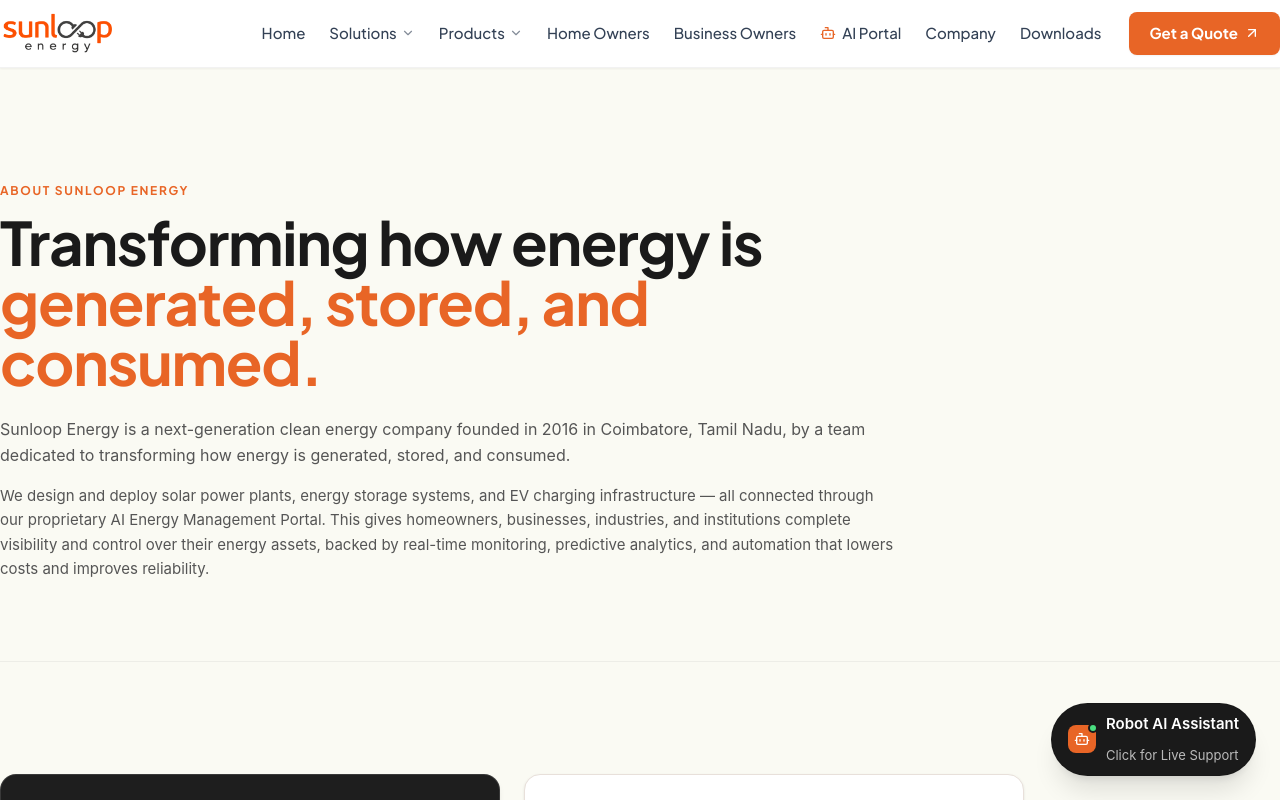
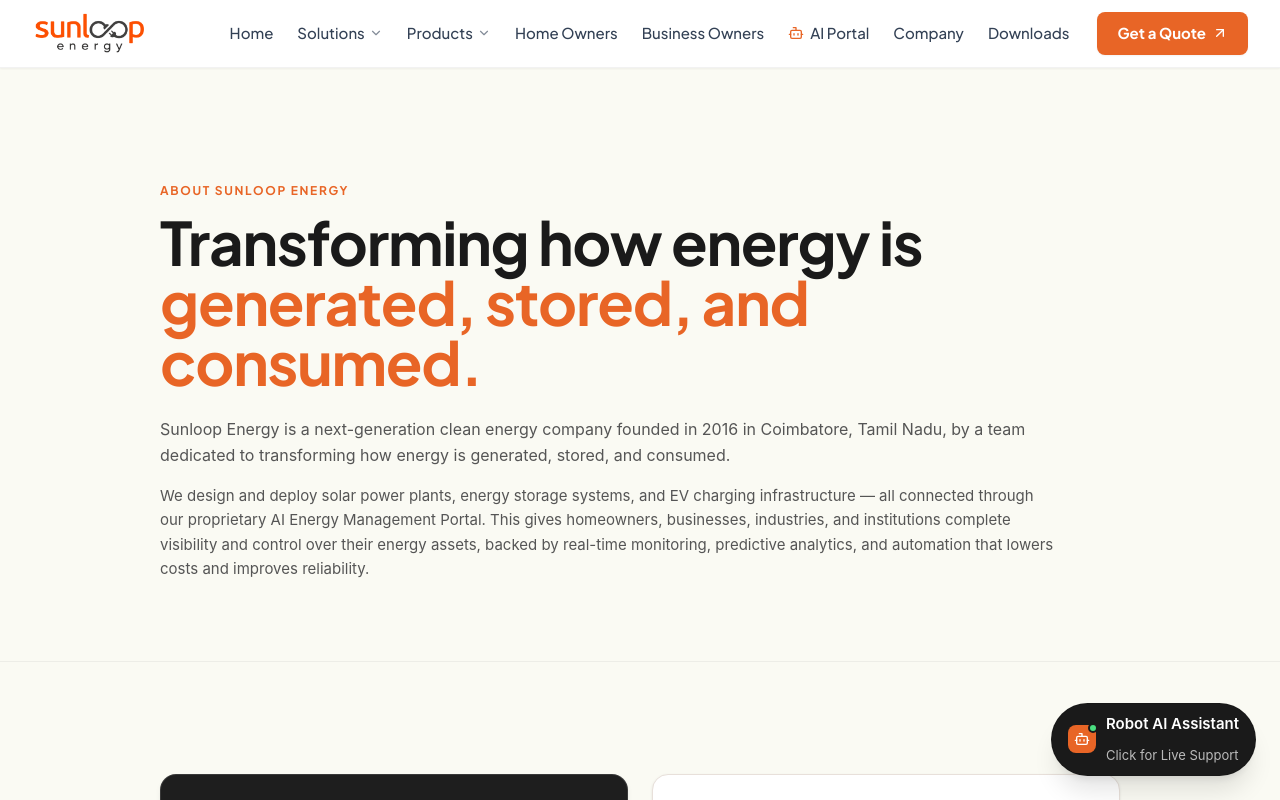
Before and after one commit to kavinmm-23EIR047/SunLoop_Limited, a Next.js app: page /company in a window 1280 px wide. Shown: the top 800 px of the page. Built offline with nearby package versions, Linux system fonts and the light colour scheme.

Commit message:
fix: center container alignment across navbar and contact page

```diff
--- a/app/contact/page.tsx
+++ b/app/contact/page.tsx
@@ -96,7 +96,7 @@
     <main className="font-sans bg-[#F8FAFC]">
       {/* HERO SECTION */}
       <section className="pb-16 pt-36 md:pt-44 border-b border-black/[0.06] bg-white">
-        <div className="container max-w-6xl">
+        <div className="max-w-6xl mx-auto px-4 sm:px-6 lg:px-8">
           <Reveal className="space-y-3">
             <span className="eyebrow">Let's build what's next</span>
             <h1 className="text-4xl sm:text-5xl md:text-6xl font-bold text-brand-ink tracking-tight leading-[1.1]">
@@ -110,7 +110,7 @@
       </section>
 
       {/* FORM & HQ CARDS */}
-      <section className="container max-w-6xl grid gap-10 py-16 md:grid-cols-[1.15fr_.85fr] md:py-24">
+      <section className="max-w-6xl mx-auto px-4 sm:px-6 lg:px-8 grid gap-10 py-16 md:grid-cols-[1.15fr_.85fr] md:py-24">
         <Reveal className="panel p-8 md:p-10 bg-white shadow-sm rounded-3xl border border-black/[0.08]">
           {sent ? (
             <div className="flex min-h-[400px] flex-col items-center justify-center text-center space-y-5">
@@ -359,7 +359,7 @@
 
       {/* FAQ SECTION */}
       <section className="py-20 bg-white border-t border-black/[0.06]">
-        <div className="container max-w-4xl mx-auto px-4 space-y-12">
+        <div className="max-w-4xl mx-auto px-4 sm:px-6 lg:px-8 space-y-12">
           <Reveal className="text-center space-y-3">
             <span className="eyebrow justify-center">Got Questions?</span>
             <h2 className="text-3xl md:text-4xl font-bold text-brand-ink tracking-tight">
--- a/app/globals.css
+++ b/app/globals.css
@@ -141,6 +141,28 @@
 }
 
 /* ─── Grid & Layout Utilities ─── */
+.container {
+	width: 100%;
+	margin-left: auto;
+	margin-right: auto;
+	padding-left: 1rem;
+	padding-right: 1rem;
+}
+
+@media (min-width: 640px) {
+	.container {
+		padding-left: 1.5rem;
+		padding-right: 1.5rem;
+	}
+}
+
+@media (min-width: 1024px) {
+	.container {
+		padding-left: 2rem;
+		padding-right: 2rem;
+	}
+}
+
 .container-custom {
 	width: 100%;
 	max-width: 1280px;
--- a/components/Navbar.tsx
+++ b/components/Navbar.tsx
@@ -113,9 +113,9 @@
             : 'bg-white/95 backdrop-blur-md border-b border-black/5 shadow-sm py-3'
       }`}
     >
-      <div className="container flex items-center justify-between">
+      <div className="max-w-7xl mx-auto px-4 sm:px-6 lg:px-8 flex items-center justify-between">
         {/* Brand Logo */}
-        <Link href="/" className="flex items-center gap-2 group" aria-label="Sunloop Energy — Home">
+        <Link href="/" className="flex items-center gap-2 group shrink-0" aria-label="Sunloop Energy — Home">
           <img
             src="/images/logo.png"
             alt="Sunloop Energy"
--- a/tailwind.config.ts
+++ b/tailwind.config.ts
@@ -3,6 +3,21 @@
 const config: Config = {
   content: ['./app/**/*.{ts,tsx}', './components/**/*.{ts,tsx}'],
   theme: {
+    container: {
+      center: true,
+      padding: {
+        DEFAULT: '1rem',
+        sm: '1.5rem',
+        lg: '2rem',
+      },
+      screens: {
+        sm: '640px',
+        md: '768px',
+        lg: '1024px',
+        xl: '1280px',
+        '2xl': '1400px',
+      },
+    },
     extend: {
       colors: {
         brand: {
```
